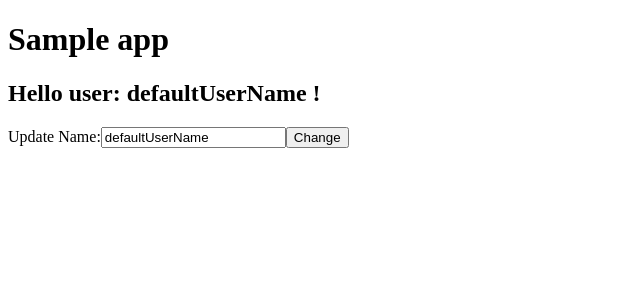
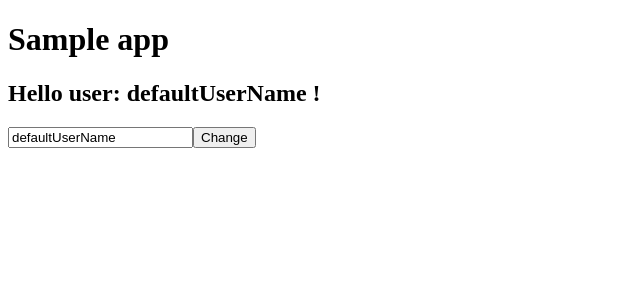
Before and after one commit to Brew-Brew/typescript-playground, a React app in the folder Tutorials/react-by-sample-project/: page / in a window 1280 px wide. Shown: the top 300 px of the page, without its empty margins (0-640 px from the left). Built offline with nearby package versions, Linux system fonts and the light colour scheme.

Commit message:
feat: :sparkles: refactor

```diff
--- a/Tutorials/react-by-sample-project/src/app.tsx
+++ b/Tutorials/react-by-sample-project/src/app.tsx
@@ -6,17 +6,26 @@ interface Props {}
 
 interface State {
   userName: string;
+  editingUserName: string;
 }
 
 export class App extends React.Component<Props, State> {
   constructor(props: Props) {
     super(props);
 
-    this.state = { userName: "defaultUserName" };
+    const defaultUserName = "defaultUserName";
+    this.state = {
+      userName: defaultUserName,
+      editingUserName: defaultUserName
+    };
   }
 
-  setUsernameState = (newName: string) => {
-    this.setState({ userName: newName });
+  setUsernameState = () => {
+    this.setState({ userName: this.state.editingUserName });
+  };
+
+  updateEditingName = (editingName: string): void => {
+    this.setState({ editingUserName: editingName });
   };
 
   public render() {
@@ -24,8 +33,9 @@ export class App extends React.Component<Props, State> {
       <>
         <HelloComponent userName={this.state.userName} />
         <NameEditComponent
-          initialUserName={this.state.userName}
-          onNameUpdated={this.setUsernameState}
+          editingUserName={this.state.editingUserName}
+          onEditingNameUpdated={this.updateEditingName}
+          onNameUpdateRequest={this.setUsernameState}
         />
       </>
     );
--- a/Tutorials/react-by-sample-project/src/nameEdit.tsx
+++ b/Tutorials/react-by-sample-project/src/nameEdit.tsx
@@ -1,39 +1,33 @@
 import * as React from "react";
 
 interface Props {
-  initialUserName: string;
-  onNameUpdated: (newName: string) => any;
+  editingUserName: string;
+  onEditingNameUpdated: (newEditingName: string) => void;
+  onNameUpdateRequest: () => void;
 }
 
-interface State {
-  editingName: string;
-}
-
-export class NameEditComponent extends React.Component<Props, State> {
+export class NameEditComponent extends React.Component<Props, {}> {
   constructor(props: Props) {
     super(props);
     // Watch out what would happen if we get this user name via an AJAX callback
     // you will find a different implementatin on 05 sample
-    this.state = { editingName: this.props.initialUserName };
   }
 
-  onChange = event => {
-    this.setState({ editingName: event.target.value });
-  };
-
-  onNameSubmit = (event: any): any => {
-    this.props.onNameUpdated(this.state.editingName);
+  onChange = (e: React.ChangeEvent<HTMLInputElement>) => {
+    this.props.onEditingNameUpdated((e.target as HTMLInputElement).value);
   };
 
   public render() {
     return (
-      <>
-        <label>Update Name:</label>
-        <input value={this.state.editingName} onChange={this.onChange} />
-        <button className="btn btn-default" onClick={this.onNameSubmit}>
+      <div>
+        <input value={this.props.editingUserName} onChange={this.onChange} />
+        <button
+          className="btn btn-default"
+          onClick={this.props.onNameUpdateRequest}
+        >
           Change
         </button>
-      </>
+      </div>
     );
   }
 }
```
